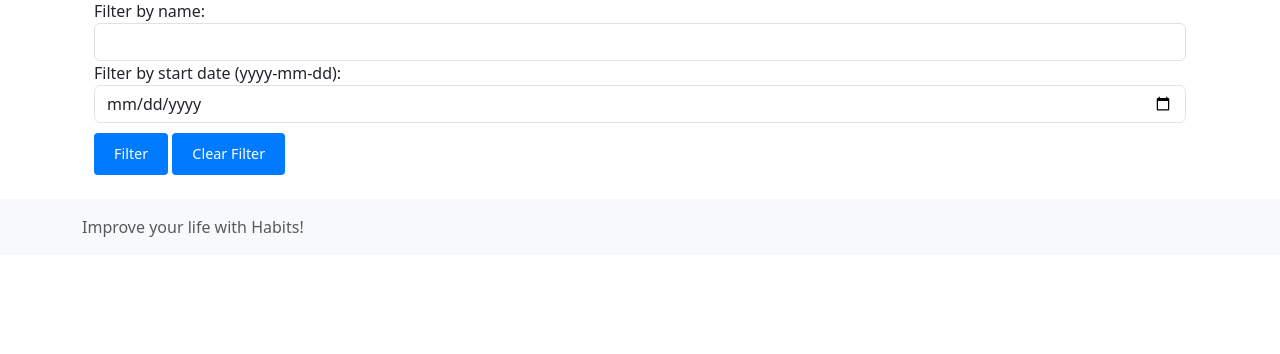
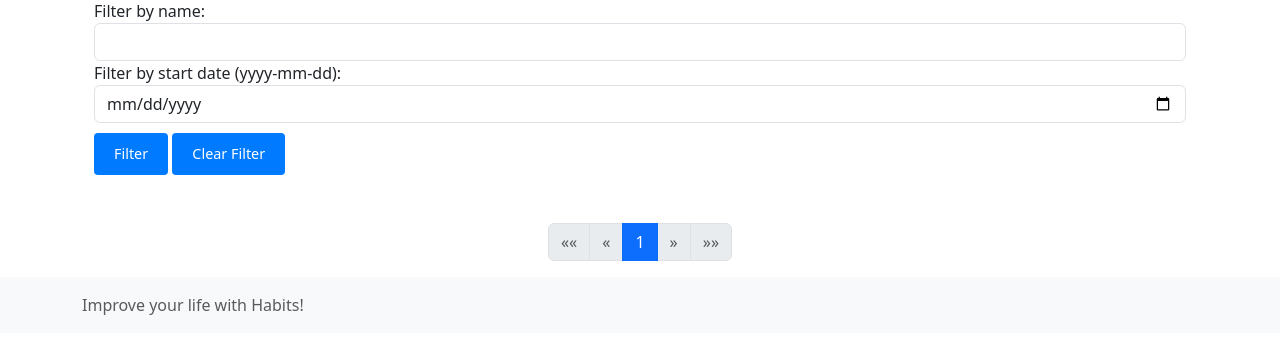
Before and after one commit to DenyysChernenko/HabitTracker, a Django app: page /habits/ in a window 1280 px wide. Shown: the part 163-517 px from the top of the page. Run offline with Django 5.2, Linux system fonts and the light colour scheme; data that the repository does not hold is empty; some libraries are stand-ins or nearby versions.

Commit message:
Added paginator, and debug tools for SQL queries

```diff
--- a/habit_tracker/habit_tracker/urls.py
+++ b/habit_tracker/habit_tracker/urls.py
@@ -31,4 +31,8 @@ urlpatterns = [
 ]
 
 if settings.DEBUG:
+    import debug_toolbar
+
+    urlpatterns = [path('__debug__/', include(debug_toolbar.urls)),
+                  ] + urlpatterns
     urlpatterns += static(settings.MEDIA_URL, document_root=settings.MEDIA_ROOT)
--- a/habit_tracker/habits/templates/habits/habit_list.html
+++ b/habit_tracker/habits/templates/habits/habit_list.html
@@ -6,7 +6,7 @@
 {% load static %}
 
 {% block extra_css %}
-    <link rel="stylesheet" type="text/css" href="{% static 'css/habit_list.css' %}">
+<link rel="stylesheet" type="text/css" href="{% static 'css/habit_list.css' %}">
 {% endblock %}
 
 <div class="container">
@@ -31,10 +31,8 @@
                 <div class="card-body">
                     <h5 class="card-title">{{ habit.name }}</h5>
                     <p class="card-text">{{ habit.description|truncatechars:40 }}</p>
-                    <p><strong>Start Date:</strong> {{ habit.start_date }}</p>
                     <p><strong>End Date:</strong> {{ habit.end_date }}</p>
                     <p><strong>Current Streak:</strong> {{ habit.current_streak }}</p>
-                    <p><strong>Completed:</strong> {{ habit.is_completed|yesno:"Yes,No" }}</p>
                     <p><strong>User:</strong> {{ habit.user.username }}</p>
                     <a href="{% url 'habit_detail' habit.id %}" class="btn-detail">Detail</a>
                     <a href="{% url 'habit_update' habit.pk %}" class="btn-detail">Edit</a>
@@ -43,6 +41,65 @@
             </div>
         </div>
         {% endfor %}
+    </div>
+
+    <!-- Pagination controls -->
+    <div class="pagination-container mt-4">
+        <nav aria-label="Page navigation">
+            <ul class="pagination justify-content-center">
+                {% if page_obj.has_previous %}
+                <li class="page-item">
+                    <a class="page-link" href="?page=1{% if request.GET.name %}&name={{ request.GET.name }}{% endif %}{% if request.GET.start_date %}&start_date={{ request.GET.start_date }}{% endif %}" aria-label="First">
+                        <span aria-hidden="true">&laquo;&laquo;</span>
+                    </a>
+                </li>
+                <li class="page-item">
+                    <a class="page-link" href="?page={{ page_obj.previous_page_number }}{% if request.GET.name %}&name={{ request.GET.name }}{% endif %}{% if request.GET.start_date %}&start_date={{ request.GET.start_date }}{% endif %}" aria-label="Previous">
+                        <span aria-hidden="true">&laquo;</span>
+                    </a>
+                </li>
+                {% else %}
+                <li class="page-item disabled">
+                    <span class="page-link">&laquo;&laquo;</span>
+                </li>
+                <li class="page-item disabled">
+                    <span class="page-link">&laquo;</span>
+                </li>
+                {% endif %}
+
+                {% for num in page_obj.paginator.page_range %}
+                {% if page_obj.number == num %}
+                <li class="page-item active">
+                    <span class="page-link">{{ num }} <span class="sr-only"></span></span>
+                </li>
+                {% elif num > page_obj.number|add:'-3' and num < page_obj.number|add:'3' %}
+                <li class="page-item">
+                    <a class="page-link" href="?page={{ num }}{% if request.GET.name %}&name={{ request.GET.name }}{% endif %}{% if request.GET.start_date %}&start_date={{ request.GET.start_date }}{% endif %}">{{ num }}</a>
+                </li>
+                {% endif %}
+                {% endfor %}
+
+                {% if page_obj.has_next %}
+                <li class="page-item">
+                    <a class="page-link" href="?page={{ page_obj.next_page_number }}{% if request.GET.name %}&name={{ request.GET.name }}{% endif %}{% if request.GET.start_date %}&start_date={{ request.GET.start_date }}{% endif %}" aria-label="Next">
+                        <span aria-hidden="true">&raquo;</span>
+                    </a>
+                </li>
+                <li class="page-item">
+                    <a class="page-link" href="?page={{ page_obj.paginator.num_pages }}{% if request.GET.name %}&name={{ request.GET.name }}{% endif %}{% if request.GET.start_date %}&start_date={{ request.GET.start_date }}{% endif %}" aria-label="Last">
+                        <span aria-hidden="true">&raquo;&raquo;</span>
+                    </a>
+                </li>
+                {% else %}
+                <li class="page-item disabled">
+                    <span class="page-link">&raquo;</span>
+                </li>
+                <li class="page-item disabled">
+                    <span class="page-link">&raquo;&raquo;</span>
+                </li>
+                {% endif %}
+            </ul>
+        </nav>
     </div>
 </div>
 
--- a/habit_tracker/habits/views.py
+++ b/habit_tracker/habits/views.py
@@ -17,6 +17,7 @@ class HabitDetail(DetailView):
 class HabitListView(ListView):
     model = Habit
     extra_context = {'title': 'Habit List'}
+    paginate_by = 5
 
     def get_queryset(self):
         queryset = super().get_queryset()
@@ -32,7 +33,7 @@ class HabitListView(ListView):
             if parsed_start_date:
                 queryset = queryset.filter(start_date__gte=parsed_start_date)
 
-        return queryset
+        return queryset.select_related('user')
 
 
 class CreateHabit(CreateView):
```
Also changed, not shown: habit_tracker/habit_tracker/settings.py (+7 -1 lines).
